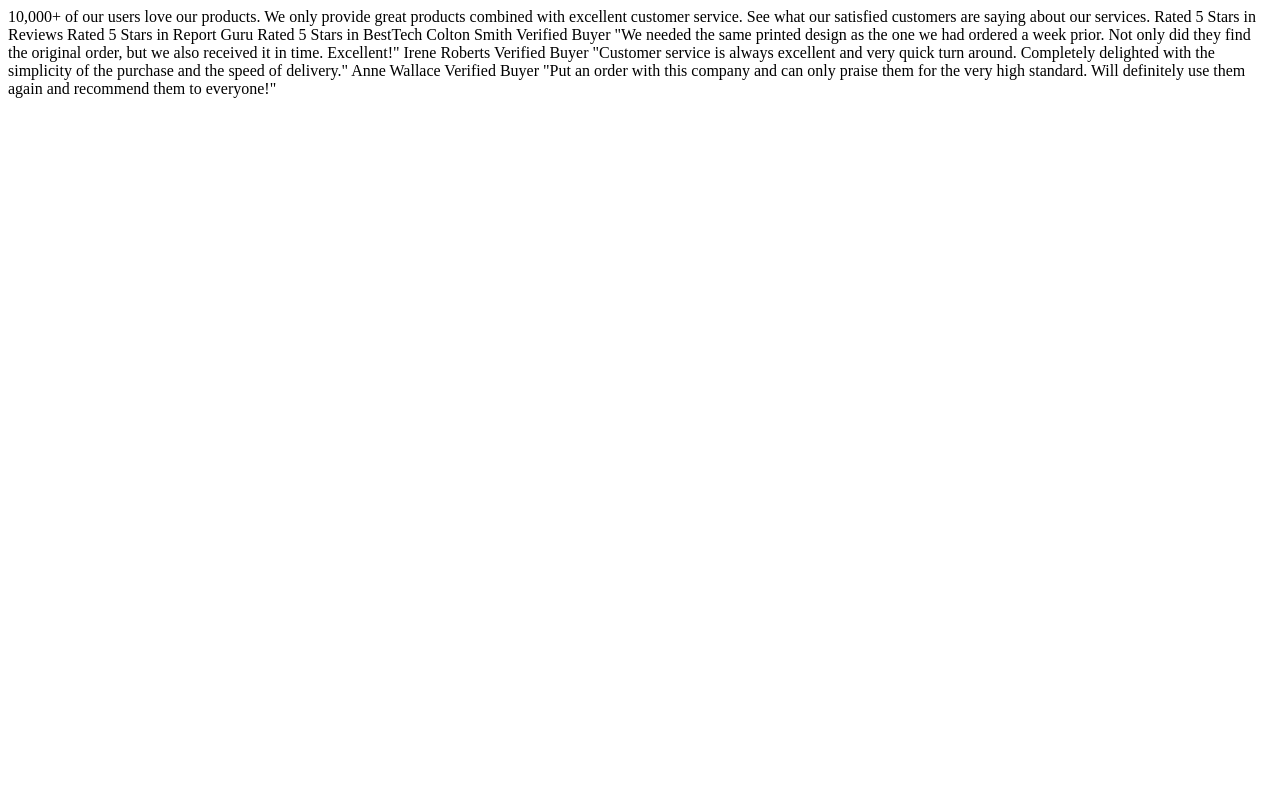
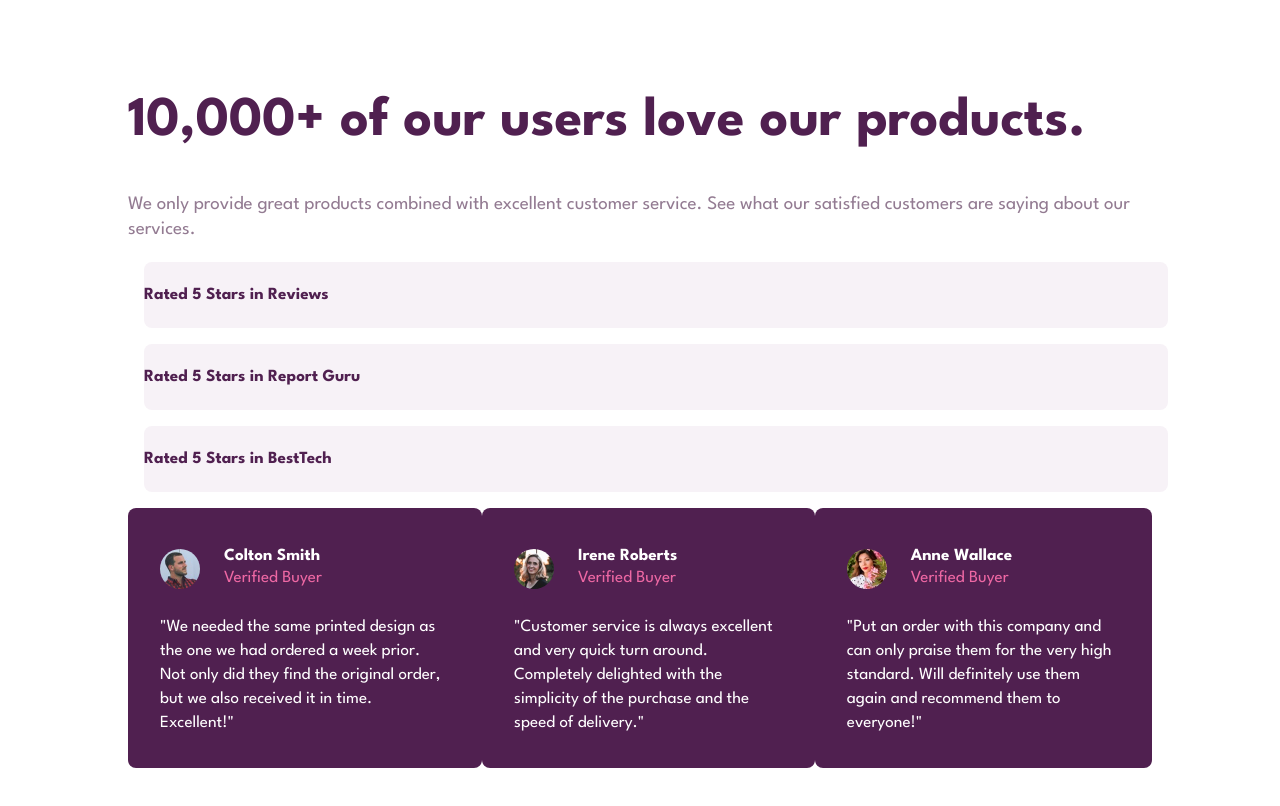
Before and after one commit to lexsac/social-proof-section, a plain HTML site: page index.html in a window 1280 px wide. Drawn offline with Linux system fonts and the light colour scheme.

Commit message:
Added reviews, testimonals styling

```diff
--- a/index.html
+++ b/index.html
@@ -22,29 +22,75 @@
   </head>
 
   <body>
-    10,000+ of our users love our products.
+    <main>
+      <section class="main-text-section">
+        <div class="main-text">
+          <h1>10,000+ of our users love our products.</h1>
+          <p>We only provide great products combined with excellent customer service.
+          See what our satisfied customers are saying about our services.</p>
+        </div>
+      </section>
 
-    We only provide great products combined with excellent customer service.
-    See what our satisfied customers are saying about our services.
+      <section class="reviews-section">
+        <div class="reviews">
+          <div class="review review-1">
+            <p>Rated 5 Stars in Reviews</p>
+          </div>
+          <div class="review review-2">
+            <p>Rated 5 Stars in Report Guru</p>
+          </div>
+          <div class="review review-2">
+            <p>Rated 5 Stars in BestTech</p>
+          </div>
+        </div>
+      </section>
 
-    Rated 5 Stars in Reviews
-    Rated 5 Stars in Report Guru
-    Rated 5 Stars in BestTech
+      <section class="testimonials-section">
+        <div class="testimonials">
+          <div class="testimonial testimonial-1">
+            <div class="testimonial-header">
+              <img src="./images/image-colton.jpg" alt="">
+              <div class="testimonial-text">
+                <h2>Colton Smith</h2>
+                <p>Verified Buyer</p>
+              </div>
+            </div>
+            <div class="testimonial-quote">
+              <p>"We needed the same printed design as the one we had ordered a week prior.
+                Not only did they find the original order, but we also received it in time.
+                Excellent!"</p>
+            </div>
+          </div>
 
-    Colton Smith
-    Verified Buyer
-    "We needed the same printed design as the one we had ordered a week prior.
-    Not only did they find the original order, but we also received it in time.
-    Excellent!"
+          <div class="testimonial testimonial-2">
+            <div class="testimonial-header">
+              <img src="./images/image-irene.jpg" alt="">
+              <div class="testimonial-text">
+                <h2>Irene Roberts</h2>
+                <p>Verified Buyer</p>
+              </div>
+            </div>
+            <div class="testimonial-quote">
+              <p>"Customer service is always excellent and very quick turn around. Completely
+                delighted with the simplicity of the purchase and the speed of delivery."</p>
+            </div>
+          </div>
 
-    Irene Roberts
-    Verified Buyer
-    "Customer service is always excellent and very quick turn around. Completely
-    delighted with the simplicity of the purchase and the speed of delivery."
-
-    Anne Wallace
-    Verified Buyer
-    "Put an order with this company and can only praise them for the very high
-    standard. Will definitely use them again and recommend them to everyone!"
+          <div class="testimonial testimonial-3">
+            <div class="testimonial-header">
+              <img src="./images/image-anne.jpg" alt="">
+              <div class="testimonial-text">
+                <h2>Anne Wallace </h2>
+                <p>Verified Buyer</p>
+              </div>
+            </div>
+            <div class="testimonial-quote">
+              <p>"Put an order with this company and can only praise them for the very high
+                standard. Will definitely use them again and recommend them to everyone!"</p>
+            </div>
+          </div>
+        </div>
+      </section>
+    </main>
   </body>
 </html>
--- a/style.css
+++ b/style.css
@@ -3,9 +3,9 @@
     --clr-very-dark-magenta-primary: hsl(300, 43%, 22%);
     --clr-soft-pin-primary: hsl(333, 80%, 67%);
 
-    --dark-grayish-magenta-neutral: hsl(303, 10%, 53%);
-    --light-grayish-magenta-neutral: hsl(300, 24%, 96%);
-    --white-neutral: hsl(0, 0%, 100%);
+    --clr-dark-grayish-magenta-neutral: hsl(303, 10%, 53%);
+    --clr-light-grayish-magenta-neutral: hsl(300, 24%, 96%);
+    --clr-white-neutral: hsl(0, 0%, 100%);
 
     --fw-light: 400;
     --fw-regular: 500;
@@ -29,7 +29,118 @@
 /* CSS reset */
 
 
-/* General styling */
+/* General spacing/styling for desktop and mobile */
 body {
+    margin: 1.5rem;
+    font-family: var(--ff-main);
+}
+
+.main-text-section {
+    margin-top: 5rem;
+}
+
+.main-text-section, .reviews-section {
+    text-align: center;
+}
+
+@media (min-width: 56rem) {
+    body {
+        margin: 6rem 8rem;
+    }
+
+    .main-text-section {
+        margin-top: 5rem;
+    }
+
+    .main-text-section, .reviews-section {
+        text-align: left;
+    }
+}
+
+/* Main text styling */
+h1 {
+    font-size: var(--fs-primary-heading);
+    color: var(--clr-very-dark-magenta-primary);
+    font-weight: var(--fw-bold);
+}
+
+.main-text p {
+    font-weight: var(--fw-light);
+    line-height: 1.56rem;
+    color: var(--clr-dark-grayish-magenta-neutral);
+    font-size: var(--fs-body);
+}
+
+@media (min-width: 56rem) {
 
 }
+
+/* Reviews styling */
+.review {
+    background-color: var(--clr-light-grayish-magenta-neutral);
+    border-radius: 0.5rem;
+    padding: 0.5rem 0;
+    margin: 1rem;
+    width: 100%;
+}
+
+.review p {
+    color: var(--clr-very-dark-magenta-primary);
+    font-weight: var(--fw-bold);
+    font-size: var(--fs-extra-text);
+}
+
+@media (min-width: 56rem) {
+
+}
+
+/* Testimonials styling */
+.testimonial {
+    background-color: var(--clr-very-dark-magenta-primary);
+    border-radius: 0.5rem;
+    color: var(--clr-white-neutral);
+    margin-bottom: 1rem;
+}
+
+.testimonial-header {
+    display: flex;
+    align-items: center;
+    padding-left: 1rem;
+    padding-top: 1rem;
+}
+
+.testimonial-header img {
+    border-radius: 50%;
+    width: 2.5rem;
+    height: 2.5rem;
+}
+
+.testimonial-text {
+    padding-left: 1.5rem;
+}
+
+.testimonial-text h2, .testimonial-text p {
+    line-height: 0.3rem;
+    font-size: var(--fs-extra-text);
+}
+
+.testimonial-text p {
+    color: var(--clr-soft-pin-primary);
+}
+
+.testimonial {
+    padding: 1rem;
+}
+
+.testimonial-quote {
+    line-height: 1.5rem;
+    font-size: var(--fs-extra-text);
+    font-weight: var(--fw-light);
+    padding: 0rem 1rem;
+}
+
+@media (min-width: 56rem) {
+    .testimonials {
+        display: flex;
+    }
+}
```
